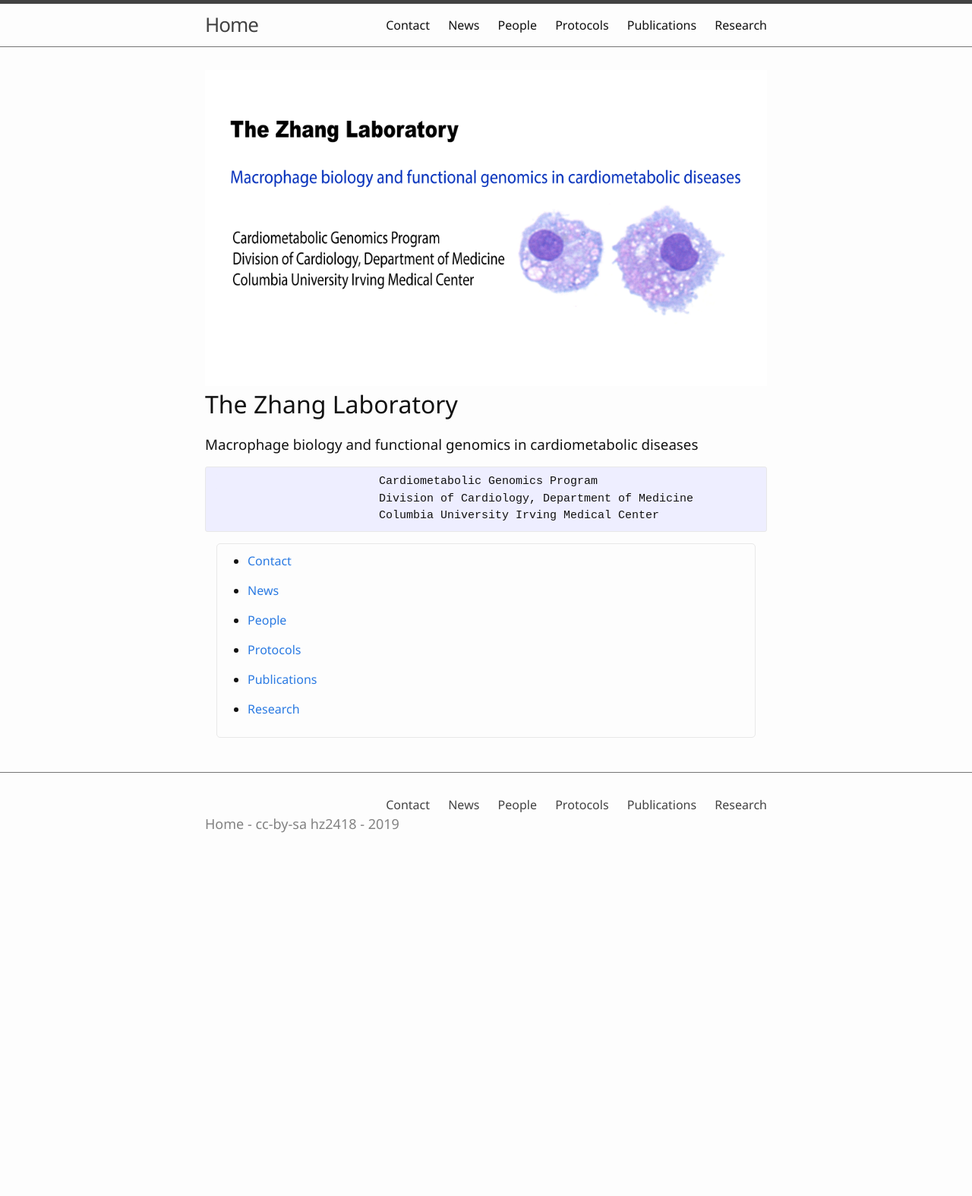
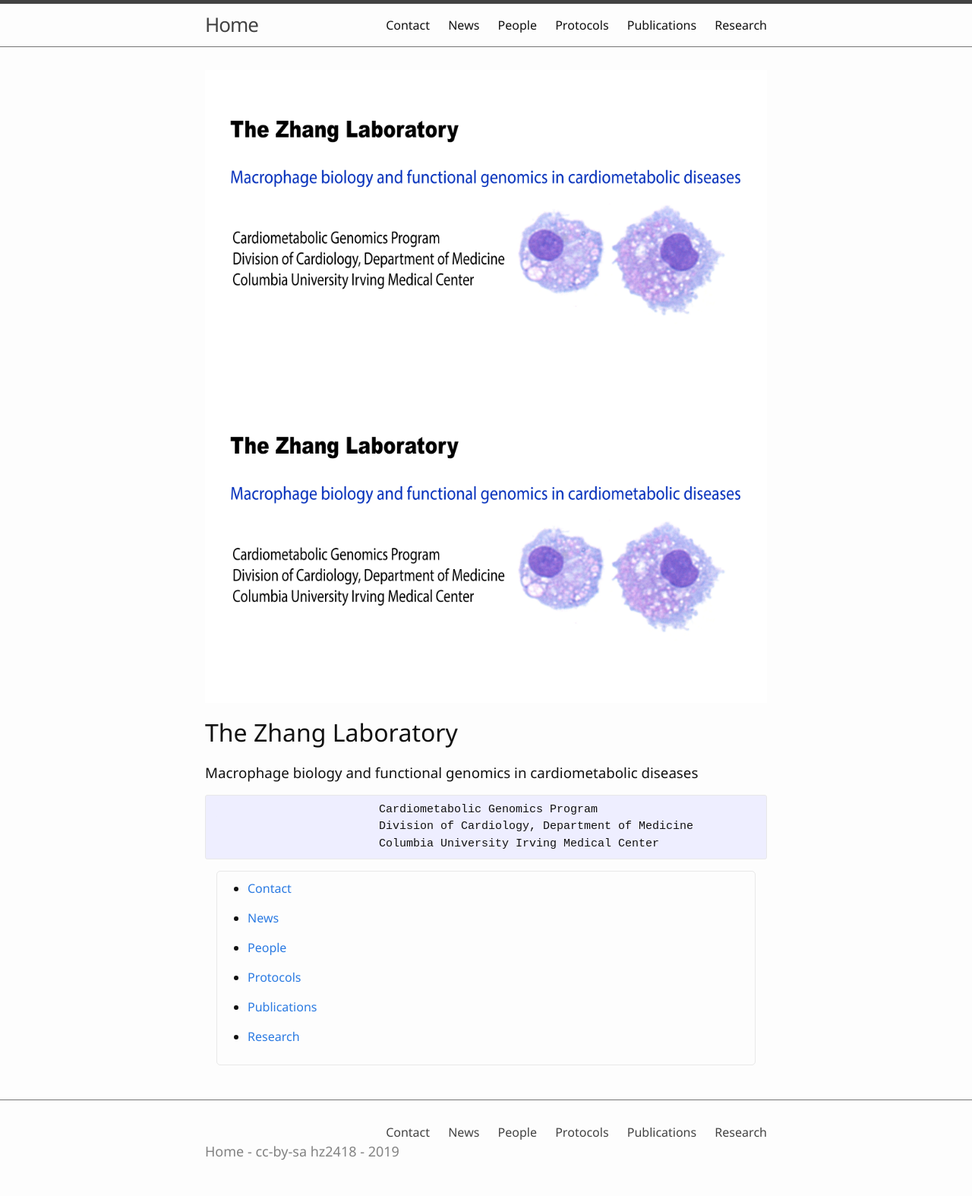
Before and after one commit to hanruizhang/zhanglab, a Jekyll site: the page built from index.md, in a window 1280 px wide. Shown: the whole page at 76% size. Built offline with Jekyll 4.4.1, drawn with Linux system fonts in a browser that asks for light colours; before the commit the page ends 1143 px from its top, so only the background shows below that.

Commit message:
Update index.md

```diff
--- a/index.md
+++ b/index.md
@@ -7,6 +7,7 @@
 
 </div>
 
+<img src="/images/Home.gif">
 
 # The Zhang Laboratory
 
```
